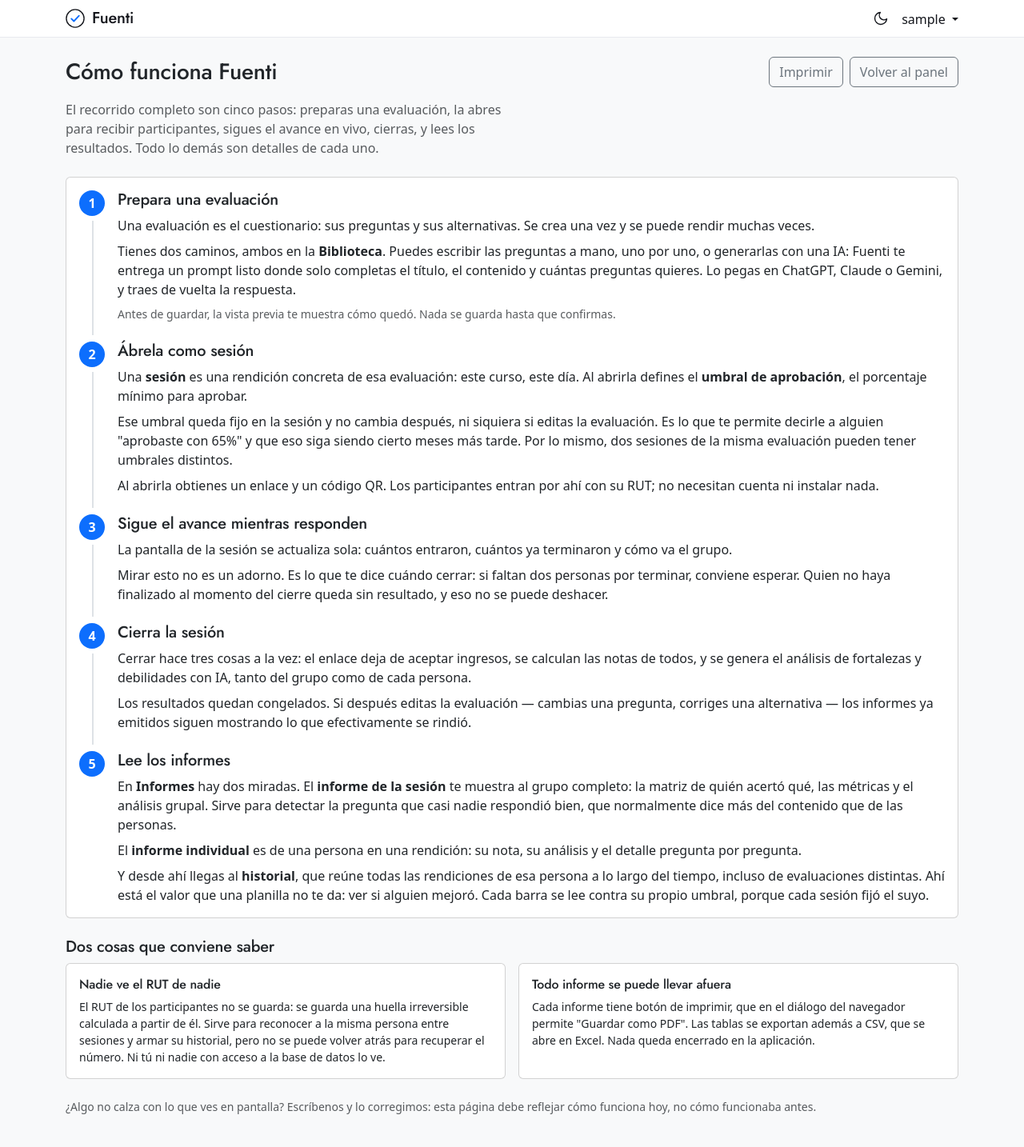
After one commit to rm-2526/fuenti, a Flask app: page /ayuda in a window 1280 px wide. The commit adds this page. Shown: the whole page at 80% size. Run offline with Flask 3, Linux system fonts and the light colour scheme; the visitor is signed in with stand-in values (Sample User, id 1).

Commit message:
Pagina de ayuda y modal de bienvenida

```diff
--- a/app/__init__.py
+++ b/app/__init__.py
@@ -87,6 +87,13 @@ def create_app(config_class: type = Config) -> Flask:
     def index():
         return render_template("index.html")
 
+    @app.route("/ayuda")
+    @login_required
+    def ayuda():
+        """Manual del facilitador. Pagina fija, sin estado: es el destino del
+        modal de bienvenida y del enlace del menu."""
+        return render_template("ayuda.html")
+
     @app.route("/dashboard")
     @login_required
     def dashboard():
--- /dev/null
+++ b/app/templates/ayuda.html
@@ -0,0 +1,196 @@
+{% extends "base.html" %}
+{% block title %}Cómo funciona - Fuenti{% endblock %}
+{% block content %}
+{#
+  Manual de usuario del facilitador. Deliberadamente es una PAGINA y no un tour
+  guiado: un tour se ancla a elementos del DOM y se rompe en silencio cuando
+  cambia la maquetacion, ademas de verse una sola vez, justo cuando la persona
+  todavia no sabe que preguntar. Esto en cambio esta siempre, se comparte por
+  link y se imprime.
+
+  Cubre el flujo GENERAL, no cada boton: el detalle envejece rapido y nadie lo
+  lee. Si alguna seccion empieza a crecer, conviene partirla, no engordarla.
+#}
+<style>
+  /* Numeros de paso: circulo con el color de la marca. */
+  .paso-num {
+    flex: none;
+    width: 2rem;
+    height: 2rem;
+    border-radius: 50%;
+    display: flex;
+    align-items: center;
+    justify-content: center;
+    background-color: var(--bs-primary);
+    color: #fff;
+    font-weight: 600;
+  }
+  /* Linea que une los pasos, para que se lean como una secuencia. */
+  .paso { position: relative; }
+  .paso:not(:last-child)::before {
+    content: "";
+    position: absolute;
+    left: 1rem;
+    top: 2.4rem;
+    bottom: -1rem;
+    width: 2px;
+    background-color: var(--bs-border-color);
+  }
+  @media print {
+    .navbar { display: none !important; }
+    .no-print { display: none !important; }
+  }
+</style>
+
+<div class="d-flex justify-content-between align-items-center mb-3">
+  <h1 class="h3 mb-0">Cómo funciona Fuenti</h1>
+  <div class="no-print d-flex gap-2">
+    <button type="button" class="btn btn-outline-secondary" onclick="window.print()">
+      Imprimir
+    </button>
+    <a href="{{ url_for('dashboard') }}" class="btn btn-outline-secondary">Volver al panel</a>
+  </div>
+</div>
+
+<p class="text-muted mb-4" style="max-width: 60ch;">
+  El recorrido completo son cinco pasos: preparas una evaluación, la abres para
+  recibir participantes, sigues el avance en vivo, cierras, y lees los
+  resultados. Todo lo demás son detalles de cada uno.
+</p>
+
+<div class="card card-body mb-4">
+  <div class="d-flex gap-3 mb-4 paso">
+    <div class="paso-num">1</div>
+    <div>
+      <h2 class="h5">Prepara una evaluación</h2>
+      <p class="mb-2">
+        Una evaluación es el cuestionario: sus preguntas y sus alternativas. Se
+        crea una vez y se puede rendir muchas veces.
+      </p>
+      <p class="mb-2">
+        Tienes dos caminos, ambos en la <strong>Biblioteca</strong>. Puedes
+        escribir las preguntas a mano, uno por uno, o generarlas con una IA:
+        Fuenti te entrega un prompt listo donde solo completas el título, el
+        contenido y cuántas preguntas quieres. Lo pegas en ChatGPT, Claude o
+        Gemini, y traes de vuelta la respuesta.
+      </p>
+      <p class="text-muted small mb-0">
+        Antes de guardar, la vista previa te muestra cómo quedó. Nada se guarda
+        hasta que confirmas.
+      </p>
+    </div>
+  </div>
+
+  <div class="d-flex gap-3 mb-4 paso">
+    <div class="paso-num">2</div>
+    <div>
+      <h2 class="h5">Ábrela como sesión</h2>
+      <p class="mb-2">
+        Una <strong>sesión</strong> es una rendición concreta de esa evaluación:
+        este curso, este día. Al abrirla defines el
+        <strong>umbral de aprobación</strong>, el porcentaje mínimo para
+        aprobar.
+      </p>
+      <p class="mb-2">
+        Ese umbral queda fijo en la sesión y no cambia después, ni siquiera si
+        editas la evaluación. Es lo que te permite decirle a alguien "aprobaste
+        con 65%" y que eso siga siendo cierto meses más tarde. Por lo mismo, dos
+        sesiones de la misma evaluación pueden tener umbrales distintos.
+      </p>
+      <p class="mb-0">
+        Al abrirla obtienes un enlace y un código QR. Los participantes entran
+        por ahí con su RUT; no necesitan cuenta ni instalar nada.
+      </p>
+    </div>
+  </div>
+
+  <div class="d-flex gap-3 mb-4 paso">
+    <div class="paso-num">3</div>
+    <div>
+      <h2 class="h5">Sigue el avance mientras responden</h2>
+      <p class="mb-2">
+        La pantalla de la sesión se actualiza sola: cuántos entraron, cuántos ya
+        terminaron y cómo va el grupo.
+      </p>
+      <p class="mb-0">
+        Mirar esto no es un adorno. Es lo que te dice cuándo cerrar: si faltan
+        dos personas por terminar, conviene esperar. Quien no haya finalizado al
+        momento del cierre queda sin resultado, y eso no se puede deshacer.
+      </p>
+    </div>
+  </div>
+
+  <div class="d-flex gap-3 mb-4 paso">
+    <div class="paso-num">4</div>
+    <div>
+      <h2 class="h5">Cierra la sesión</h2>
+      <p class="mb-2">
+        Cerrar hace tres cosas a la vez: el enlace deja de aceptar ingresos, se
+        calculan las notas de todos, y se genera el análisis de fortalezas y
+        debilidades con IA, tanto del grupo como de cada persona.
+      </p>
+      <p class="mb-0">
+        Los resultados quedan congelados. Si después editas la evaluación —
+        cambias una pregunta, corriges una alternativa — los informes ya
+        emitidos siguen mostrando lo que efectivamente se rindió.
+      </p>
+    </div>
+  </div>
+
+  <div class="d-flex gap-3 paso">
+    <div class="paso-num">5</div>
+    <div>
+      <h2 class="h5">Lee los informes</h2>
+      <p class="mb-2">
+        En <strong>Informes</strong> hay dos miradas. El
+        <strong>informe de la sesión</strong> te muestra al grupo completo: la
+        matriz de quién acertó qué, las métricas y el análisis grupal. Sirve
+        para detectar la pregunta que casi nadie respondió bien, que
+        normalmente dice más del contenido que de las personas.
+      </p>
+      <p class="mb-2">
+        El <strong>informe individual</strong> es de una persona en una
+        rendición: su nota, su análisis y el detalle pregunta por pregunta.
+      </p>
+      <p class="mb-0">
+        Y desde ahí llegas al <strong>historial</strong>, que reúne todas las
+        rendiciones de esa persona a lo largo del tiempo, incluso de
+        evaluaciones distintas. Ahí está el valor que una planilla no te da:
+        ver si alguien mejoró. Cada barra se lee contra su propio umbral,
+        porque cada sesión fijó el suyo.
+      </p>
+    </div>
+  </div>
+</div>
+
+<h2 class="h5">Dos cosas que conviene saber</h2>
+<div class="row g-3 mb-4">
+  <div class="col-12 col-md-6">
+    <div class="card card-body h-100">
+      <h3 class="h6">Nadie ve el RUT de nadie</h3>
+      <p class="small mb-0">
+        El RUT de los participantes no se guarda: se guarda una huella
+        irreversible calculada a partir de él. Sirve para reconocer a la misma
+        persona entre sesiones y armar su historial, pero no se puede volver
+        atrás para recuperar el número. Ni tú ni nadie con acceso a la base de
+        datos lo ve.
+      </p>
+    </div>
+  </div>
+  <div class="col-12 col-md-6">
+    <div class="card card-body h-100">
+      <h3 class="h6">Todo informe se puede llevar afuera</h3>
+      <p class="small mb-0">
+        Cada informe tiene botón de imprimir, que en el diálogo del navegador
+        permite "Guardar como PDF". Las tablas se exportan además a CSV, que se
+        abre en Excel. Nada queda encerrado en la aplicación.
+      </p>
+    </div>
+  </div>
+</div>
+
+<p class="text-muted small no-print">
+  ¿Algo no calza con lo que ves en pantalla? Escríbenos y lo corregimos: esta
+  página debe reflejar cómo funciona hoy, no cómo funcionaba antes.
+</p>
+{% endblock %}
--- a/app/templates/base.html
+++ b/app/templates/base.html
@@ -144,6 +144,7 @@
               <span class="text-muted">{{ current_user.email }}</span>
             </li>
             <li><hr class="dropdown-divider"></li>
+            <li><a class="dropdown-item" href="{{ url_for('ayuda') }}">Cómo funciona</a></li>
             <li><a class="dropdown-item" href="{{ url_for('auth.logout') }}">Cerrar sesión</a></li>
           </ul>
         </div>
```
Also changed, not shown: app/templates/dashboard.html (+87 -0 lines), tests/test_ayuda.py (added, +63 -0 lines), 2 other files.
